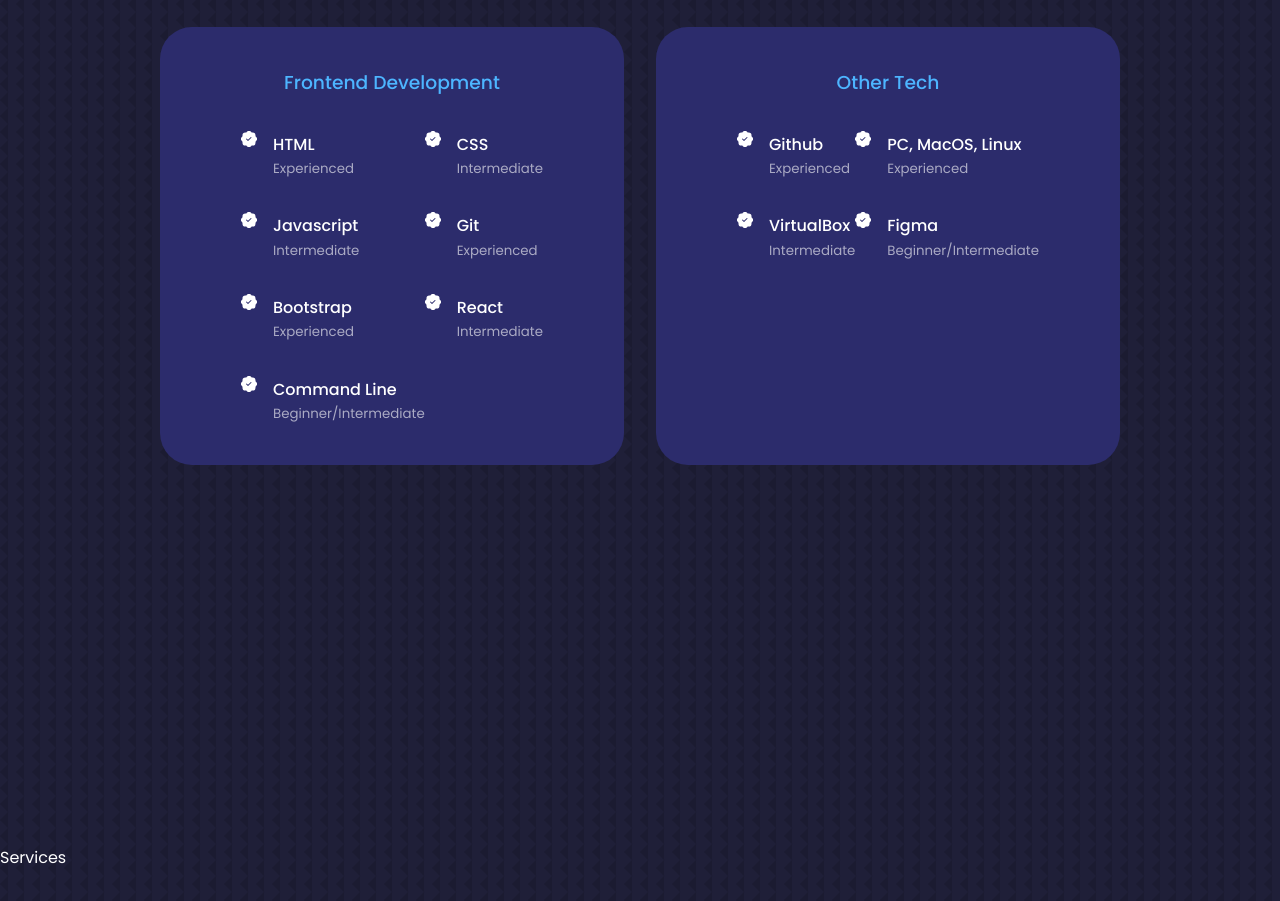
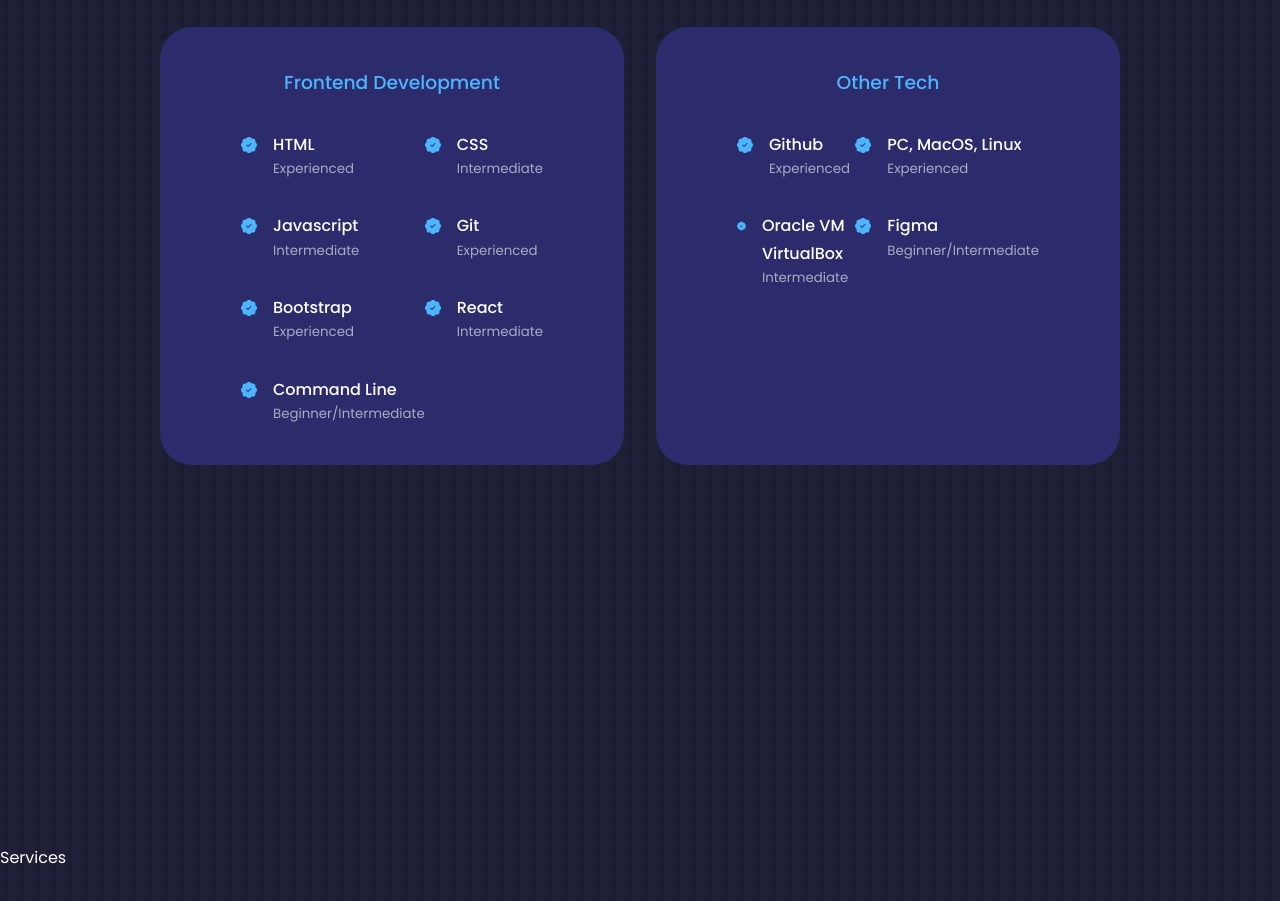
Before and after one commit to CameronRiecan/CameronRiecan.github.io, a React (Create React App) app: page / in a window 1280 px wide. Shown: the part 1940-2841 px from the top of the page. Built offline with nearby package versions, Linux system fonts and the light colour scheme.

Commit message:
add css classe to icons

```diff
--- a/src/components/experience/Experience.jsx
+++ b/src/components/experience/Experience.jsx
@@ -13,49 +13,49 @@
           <h3>Frontend Development</h3>
           <div className="experience_content">
             <article className='experience_details'>
-              <BsPatchCheckFill />
+              <BsPatchCheckFill className='experience_details-icon' />
               <div>
                 <h4>HTML</h4>
                 <small className='text-light'>Experienced</small>
               </div>
             </article>
             <article className='experience_details'>
-              <BsPatchCheckFill />
+              <BsPatchCheckFill className='experience_details-icon' />
               <div>
                 <h4>CSS</h4>
                 <small className='text-light'>Intermediate</small>
               </div>
             </article>
             <article className='experience_details'>
-              <BsPatchCheckFill />
+              <BsPatchCheckFill className='experience_details-icon' />
               <div>
                 <h4>Javascript</h4>
                 <small className='text-light'>Intermediate</small>
               </div>
             </article>
             <article className='experience_details'>
-              <BsPatchCheckFill />
+              <BsPatchCheckFill className='experience_details-icon' />
               <div>
                 <h4>Git</h4>
                 <small className='text-light'>Experienced</small>
               </div>
             </article>
             <article className='experience_details'>
-              <BsPatchCheckFill />
+              <BsPatchCheckFill className='experience_details-icon' />
               <div>
                 <h4>Bootstrap</h4>
                 <small className='text-light'>Experienced</small>
               </div>
             </article>
             <article className='experience_details'>
-              <BsPatchCheckFill />
+              <BsPatchCheckFill className='experience_details-icon' />
               <div>
                 <h4>React</h4>
                 <small className='text-light'>Intermediate</small>
               </div>
             </article>
             <article className='experience_details'>
-              <BsPatchCheckFill />
+              <BsPatchCheckFill className='experience_details-icon' />
               <div>
                 <h4>Command Line</h4>
                 <small className='text-light'>Beginner/Intermediate</small>
@@ -70,28 +70,28 @@
           <h3>Other Tech</h3>
           <div className='experience_content'>
             <article className='experience_details'>
-              <BsPatchCheckFill />
+              <BsPatchCheckFill className='experience_details-icon' />
               <div>
                 <h4>Github</h4>
                 <small className='text-light'>Experienced</small>
               </div>
             </article>
             <article className='experience_details'>
-              <BsPatchCheckFill />
+              <BsPatchCheckFill className='experience_details-icon' />
               <div>
                 <h4>PC, MacOS, Linux</h4>
                 <small className='text-light'>Experienced</small>
               </div>
             </article>
             <article className='experience_details'>
-              <BsPatchCheckFill />
+              <BsPatchCheckFill className='experience_details-icon' />
               <div>
-                <h4>VirtualBox</h4>
+                <h4>Oracle VM VirtualBox</h4>
                 <small className='text-light'>Intermediate</small>
               </div>
             </article>
             <article className='experience_details'>
-              <BsPatchCheckFill />
+              <BsPatchCheckFill className='experience_details-icon' />
               <div>
                 <h4>Figma</h4>
                 <small className='text-light'>Beginner/Intermediate</small>
--- a/src/components/experience/experience.css
+++ b/src/components/experience/experience.css
@@ -36,3 +36,8 @@
     display: flex;
     gap: 1rem;
 }
+
+.experience_details-icon {
+    margin-top: 6px;
+    color: var(--color-primary);
+}
```
